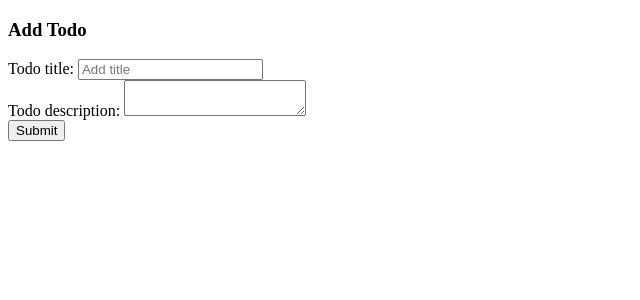
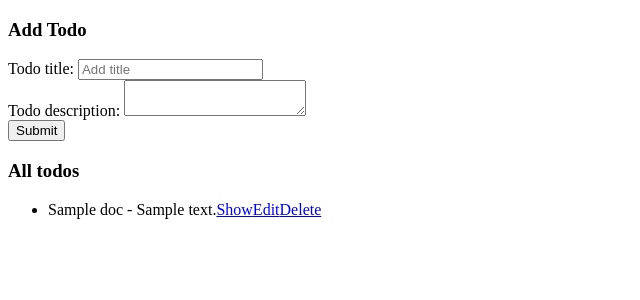
Before and after one commit to Rinori95/todo-list, a Node server app: template views/index.ejs in a window 1280 px wide. Shown: the top 300 px of the page, without its empty margins (0-640 px from the left). Run offline with Node 20, Linux system fonts and the light colour scheme; the template is opened without the code that fills it: most values are stand-ins (such as "Sample title", 1, 10 or a date in 2020); some libraries are stand-ins or nearby versions.

Commit message:
read, update and delete of todos

```diff
--- a/app.js
+++ b/app.js
@@ -10,10 +10,18 @@ app.set('views', __dirname+ '/views');
 //setting template engine
 app.set('view engine', 'ejs');
 
+
+//Body parser middleware
+var bodyParser = require('body-parser');
+
+app.use(bodyParser.json());
+app.use(bodyParser.urlencoded({extended: false}));
+
 //Setup mongodb
 
 const MongoClient= require('mongodb').MongoClient;
 const mongoURL = 'mongodb://localhost:27017/todolist';
+const ObjectId = require('mongodb').ObjectId;
 
 //connecting to mongodb
 
@@ -32,22 +40,78 @@ MongoClient.connect(mongoURL, function(err, db){
 //routes
 
 app.get('/', function(req, res){
-	res.render("index");
+
+	todos.find().toArray(function(err, docs){
+		if(err){
+			console.log(err);
+		}
+		else{
+			res.render("index", {docs: docs});
+		}
+	});
 });
 app.get('/todos/:id', function(req, res){
-	res.render("show");
+	var id = ObjectId(req.params.id);
+
+	todos.findOne({_id: id}, function(err, doc){
+		if(err){
+			console.log(err);
+		}
+		else{
+			res.render("show", {doc: doc});
+		}
+	});
 });
 app.post('/todos/add', function(req, res){
-	res.redirect("/");
+
+	todos.insert({title: req.body.title, description: req.body.description}, function(err, result){
+		if(err){
+			console.log(err);
+		}
+		else{
+			res.redirect("/");
+		}
+	});
 });
+
 app.get('/todos/edit/:id', function(req, res){
-	res.render("edit");
+
+	var id = ObjectId(req.params.id);
+
+	todos.findOne({_id: id}, function(err, doc){
+		if (err) {
+			console.log(err);
+		}
+		else{
+			res.render("edit", {doc: doc});
+		}
+	});
 });
 app.post('/todos/update/:id', function(req, res){
-	res.redirect("/");
+
+	var id = ObjectId(req.params.id);
+
+	todos.updateOne({_id: id}, {$set: {title: req.body.title, description: req.body.description}}, function(err, result){
+		if (err) {
+			console.log(err);
+		}
+		else{
+			res.redirect("/");
+		}
+	});
 });
 app.get('/todos/delete/:id', function(req, res){
-	res.redirect("/");
+	var id = ObjectId(req.params.id);
+
+	todos.deleteOne({_id: id}, function(err, result){
+		if (err) {
+			console.log(err);
+		}
+		else{
+			res.redirect("/");
+		}
+	})
+
 });
 
 
--- a/views/index.ejs
+++ b/views/index.ejs
@@ -3,7 +3,7 @@
 <form method="POST" action="/todos/add">
    <div>
       <label>Todo title: </label>
-      <input type="text" name="title" placeholder="Add title">
+      <input type="text" name="title" placeholder="Add title" required="">
    </div>
    <div>
       <label>Todo description: </label>
@@ -12,4 +12,17 @@
    </div>
    <button type="submit">Submit</button>
 </form>
-  <% include partials/footer %>
+
+
+<h3>All todos</h3>
+<ul>
+	<% docs.map(function(doc){ %>
+
+		<li>
+			<%= doc.title + " - " + doc.description %><a href="/todos/<%= doc._id%>">Show</a><a href="/todos/edit/<%= doc._id%>">Edit</a><a href="/todos/delete/<%= doc._id %>">Delete</a>
+		</li>
+
+	<% }) %>
+</ul>
+
+<% include partials/footer %>
```
Also changed, not shown: views/edit.ejs (+18 -0 lines), views/show.ejs (+7 -0 lines).
